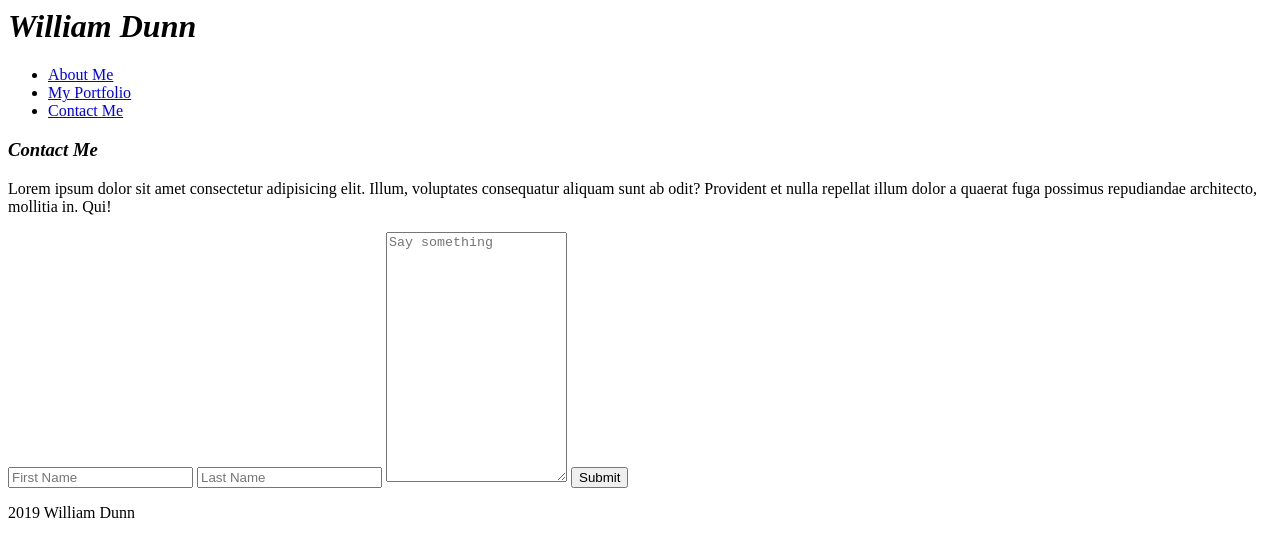
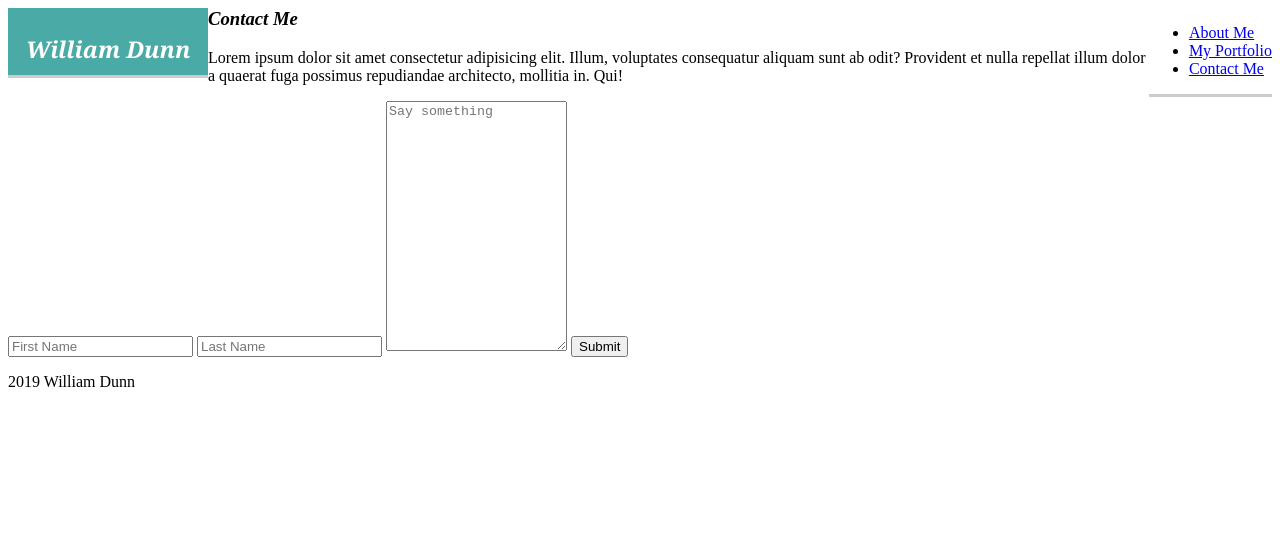
Before and after one commit to Justice4None/Basic-Portfolio, a plain HTML site: page contact.html in a window 1280 px wide. Drawn offline with Linux system fonts and the light colour scheme.

Commit message:
Update #7 to master

```diff
--- a/assets/css/style.css
+++ b/assets/css/style.css
@@ -0,0 +1,21 @@
+.header1 {
+    background-color: #4aaaa5;
+    color: #ffffff;
+    border-color: #cccccc;
+    font-family: 'Georgia', Times, Times New Roman, serif;
+    padding: 10px;
+    float: left;
+    height: 70px;
+    width: 200px;
+    text-align: center;
+    font-size: 11.5px;
+    box-sizing: border-box;
+    border-bottom-style: solid;
+    border-color: #cccccc;
+}
+.links {
+    box-sizing: border-box;
+    border-bottom-style: solid;
+    border-color: #cccccc;
+    float: right;
+}
--- a/contact.html
+++ b/contact.html
@@ -4,6 +4,7 @@
     <meta name="viewport" content="width=device-width, initial-scale=1.0">
     <meta http-equiv="X-UA-Compatible" content="ie=edge">
     <title>Contact Me</title>
+    <link rel="stylesheet" href="assets/css/style.css">
 </head>
 <body>
     <div class="header1">
```
Also changed, not shown: index.html (+2 -2 lines).
